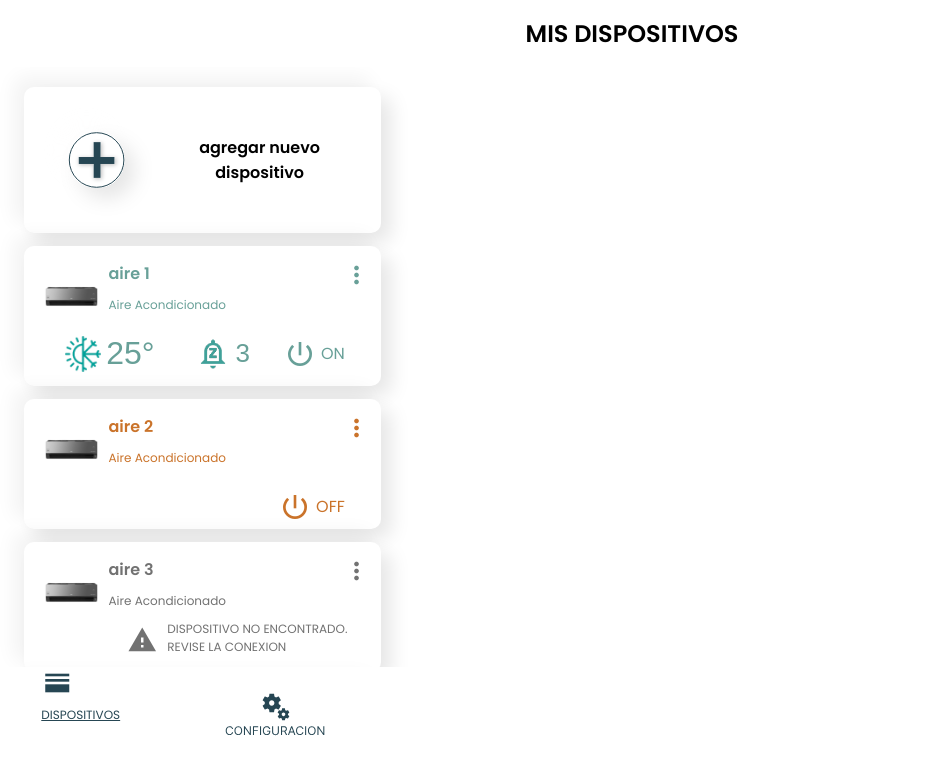
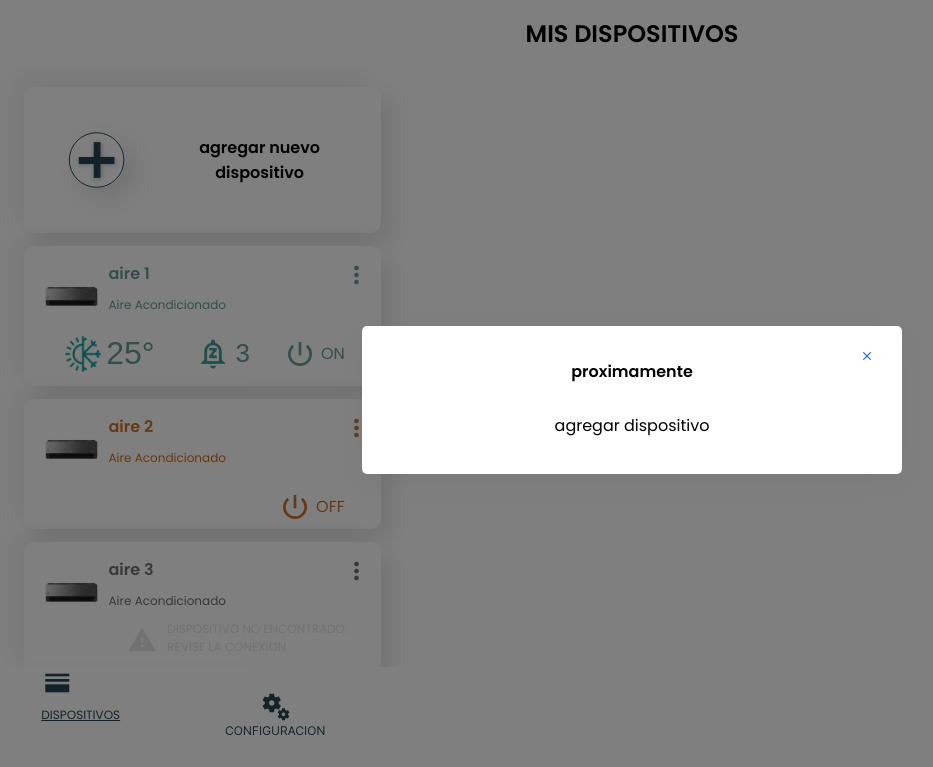
Before and after one commit to Ruodoit/Equipo-11, a React app in the folder Frontend/: page / in a window 1280 px wide. Both pictures are taken after a click on the element "agregar nuevo dispositivo". Shown: the whole page, without its empty margins (8-941 px from the left). Built offline with nearby package versions, Linux system fonts and the light colour scheme.

Commit message:
se modifican modales

```diff
--- a/Frontend/src/components/btnAgregar/BtnAgregar.jsx
+++ b/Frontend/src/components/btnAgregar/BtnAgregar.jsx
@@ -1,11 +1,16 @@
+import { useState } from 'react'
+import Modal from '../modal/Modal'
 import './btnAgregar.css'
 
 export default function BtnAgregar() {
-  const handleClick = () => {
-    alert('Aca se abrira el modal para agregar dispositivos')
-  }
+  const [estadoModal, setEstadoModal] = useState(false)
+
   return (
-    <div className='divBtnAgregar' onClick={handleClick}>
+    <>
+      <div
+        className='divBtnAgregar'
+        onClick={() => setEstadoModal(!estadoModal)}
+      >
         <svg
           width='116'
           height='116'
@@ -121,5 +126,17 @@ export default function BtnAgregar() {
         </svg>
         <h2>agregar nuevo dispositivo</h2>
       </div>
+      <Modal
+        estado={estadoModal}
+        setEstado={setEstadoModal}
+        mostrarHeader={false}
+        mostrarOverlay={true}
+      >
+        <div className='contenidoModal'>
+          <h2>proximamente</h2>
+          <p>agregar dispositivo</p>
+        </div>
+      </Modal>
+    </>
   )
 }
--- a/Frontend/src/components/btnAgregar/btnAgregar.css
+++ b/Frontend/src/components/btnAgregar/btnAgregar.css
@@ -17,3 +17,8 @@
   color: var(--texto);
   font-size: 56px;
 }
+.contenidoModal {
+  display: flex;
+  flex-direction: column;
+  align-items: center;
+}
--- a/Frontend/src/components/listaItem/BtnEditar.jsx
+++ b/Frontend/src/components/listaItem/BtnEditar.jsx
@@ -1,5 +1,4 @@
 import { useState } from 'react'
-import styled from 'styled-components'
 import Modal from '../modal/Modal'
 
 export default function BtnEditar() {
@@ -18,37 +17,12 @@ export default function BtnEditar() {
         setEstado={setEstadoModal}
         mostrarHeader={false}
         mostrarOverlay={true}
-        /* lo puedo sacar, queda 20px por defecto*/
-        padding={'20px'}
       >
-        <Contenido>
+        <div className='contenidoModal'>
           <h2>proximamente</h2>
           <p>nuevas funciones</p>
-        </Contenido>
+        </div>
       </Modal>
     </>
   )
 }
-
-const Contenido = styled.div`
-  display: flex;
-  flex-direction: column;
-  align-items: center;
-
-  h1 {
-    font-size: 42px;
-    font-weight: 700;
-    margin-bottom: 10px;
-  }
-
-  p {
-    font-size: 18px;
-    margin-bottom: 20px;
-  }
-
-  img {
-    width: 100%;
-    vertical-align: top;
-    border-radius: 3px;
-  }
-`
--- a/Frontend/src/components/listaItem/CardEncendido.jsx
+++ b/Frontend/src/components/listaItem/CardEncendido.jsx
@@ -25,7 +25,7 @@ export default function CardEncendido(props) {
             <img src={imgVentilador} alt='' className='imgItem' />
           )}
         </div>
-          <div className='principalTxt'onClick={irADispositivo}>
+        <div className='principalTxt' onClick={irADispositivo}>
           <h2>{dispositivo[3]}</h2>
           {dispositivo[8] ? (
             <p className='infoTxt'>Aire Acondicionado</p>
--- a/Frontend/src/components/listaItem/listaItem.css
+++ b/Frontend/src/components/listaItem/listaItem.css
@@ -1,5 +1,3 @@
-
-
 .itemActivo {
   width: 85%;
   max-width: 395px;
@@ -15,6 +13,7 @@
   display: flex;
   flex-direction: column;
   justify-content: space-between;
+  cursor: pointer;
 }
 .itemInactivo {
   width: 85%;
@@ -31,6 +30,7 @@
   display: flex;
   flex-direction: column;
   justify-content: space-between;
+  cursor: pointer;
 }
 .itemDesconectado {
   width: 85%;
@@ -47,6 +47,7 @@
   display: flex;
   justify-content: space-between;
   flex-direction: column;
+  cursor: pointer;
 }
 
 .itemPrincipal {
@@ -153,3 +154,8 @@
   height: auto;
   object-position: center center;
 }
+.contenidoModal {
+  display: flex;
+  flex-direction: column;
+  align-items: center;
+}
--- a/Frontend/src/components/modal/Modal.jsx
+++ b/Frontend/src/components/modal/Modal.jsx
@@ -13,7 +13,11 @@ const Modal = ({
   return (
     <>
       {estado && (
-        <Overlay mostrarOverlay={mostrarOverlay} posicionModal={posicionModal}>
+        <Overlay
+          mostrarOverlay={mostrarOverlay}
+          posicionModal={posicionModal}
+          onClick={() => setEstado(false)}
+        >
           <ContenedorModal padding={padding}>
             {mostrarHeader && (
               <EncabezadoModal>
@@ -51,7 +55,6 @@ const Overlay = styled.div`
   background: ${(props) =>
     props.mostrarOverlay ? 'rgba(0, 0, 0, 0.5);' : 'rgba(0, 0, 0, 0);'}
   //si borro align-items y justify-content, con el padding queda alineado a la izquierda pero lindo
-  *padding: 40px;
   display: flex;
   align-items: ${(props) =>
     props.posicionModal ? props.posicionModal : 'center'};
@@ -59,6 +62,7 @@ const Overlay = styled.div`
 `
 const ContenedorModal = styled.div`
   width: 70vw;
+  max-width: 500px;
   min-heigth: 100px;
   background: #fff;
   position: relative;
```
Also changed, not shown: Frontend/src/components/listaItem/CardDesconectado.jsx (+6 -5 lines), Frontend/src/components/listaItem/CardApagado.jsx (indentation only). Lines whose indentation alone changed are shown as unchanged.
